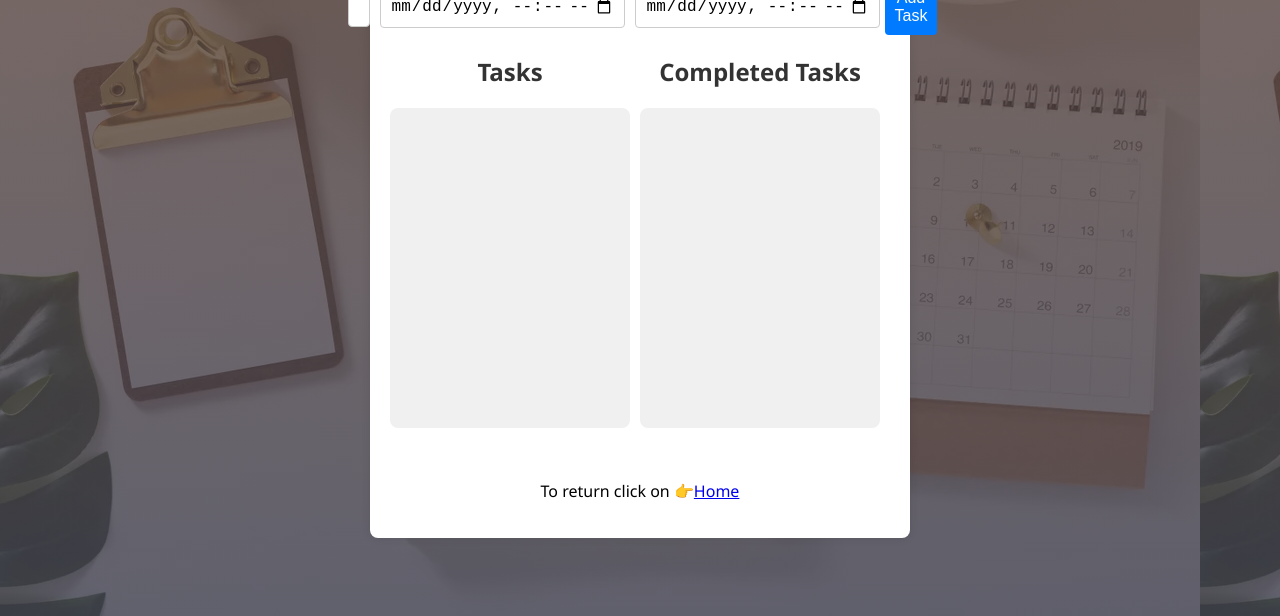
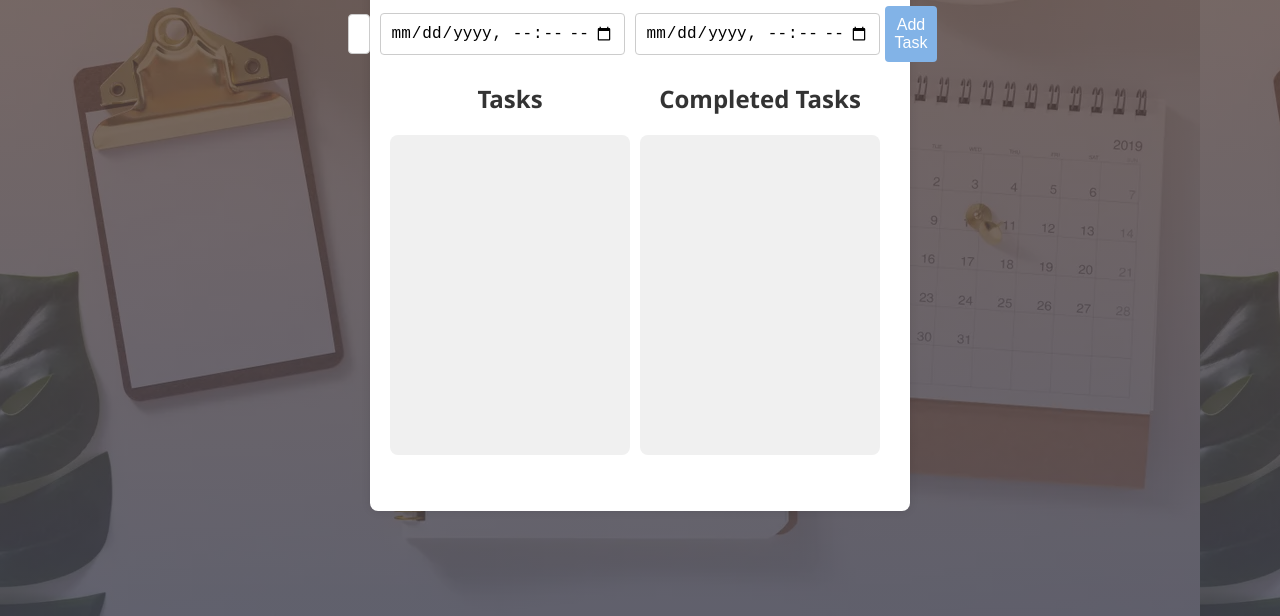
Before and after one commit to Ani-5604/Todo-list, a plain HTML site: page index.html in a window 1280 px wide. Shown: the part 184-800 px from the top of the page. Drawn offline with Linux system fonts and the light colour scheme.

Commit message:
Update index.html

```diff
--- a/index.html
+++ b/index.html
@@ -50,7 +50,7 @@
 
         .input-container button {
             width: 100px;
-            background-color: #007bff;
+            background-color: #82b3e7;
             color: white;
             border: none;
             padding: 10px;
@@ -146,10 +146,7 @@
                 <ul id="completedList" class="list"></ul>
             </div>
         </div>
-        <div class="title">
-            <p align="center"> To return click on 👉<a  href="web.html" >Home</a></p>
 
-         </div>
     </div>
 
     <script>
```
